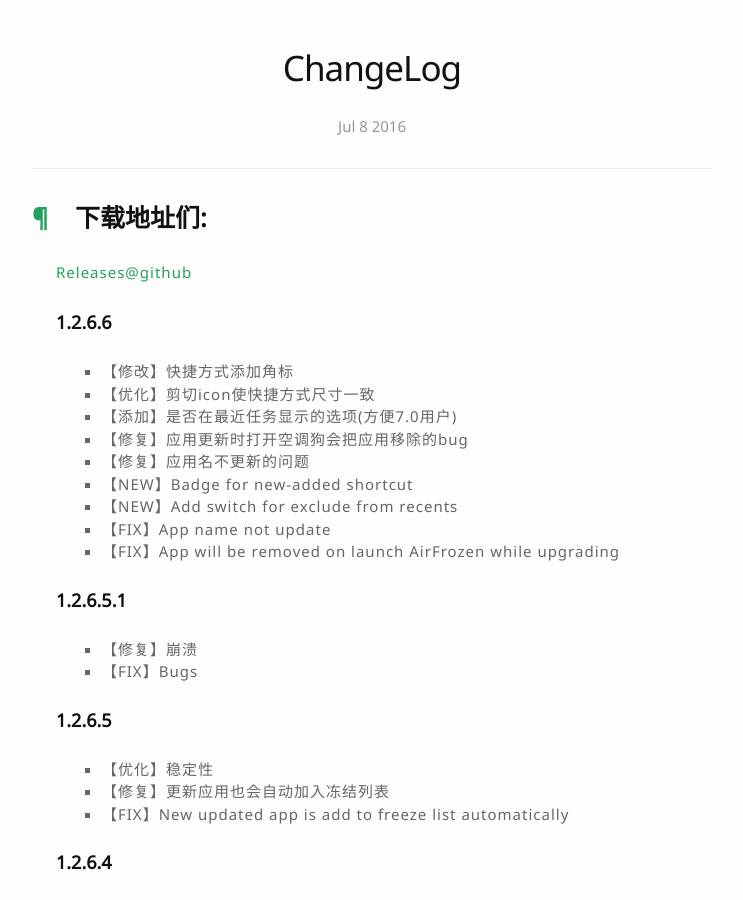
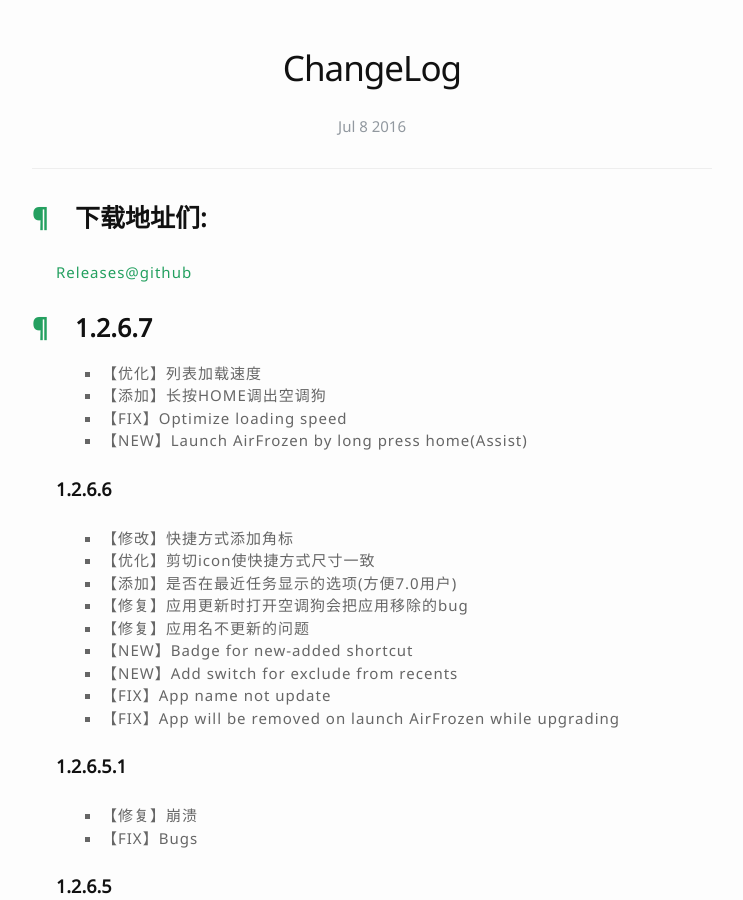
Before and after one commit to hyongbai/AirFrozen, a Jekyll site: the page built from _posts/2016-07-08-changelog.md, in a window 1280 px wide and 900 px high. Shown: the whole window, without its empty margins (268-1011 px from the left). Built offline with Jekyll 4.4.1, drawn with Linux system fonts in a browser that asks for light colours; nearby versions of some CDN libraries.

Commit message:
【发布】1.2.6.7

```diff
--- a/_posts/2016-07-08-changelog.md
+++ b/_posts/2016-07-08-changelog.md
@@ -7,6 +7,12 @@ permalink: /changelog/
 ## 下载地址们:
 
 [Releases@github](https://github.com/hyongbai/AirFrozen/releases)
+
+## 1.2.6.7
+- 【优化】列表加载速度
+- 【添加】长按HOME调出空调狗
+- 【FIX】Optimize loading speed
+- 【NEW】Launch AirFrozen by long press home(Assist)
 
 ### 1.2.6.6
 - 【修改】快捷方式添加角标
```
Also changed, not shown: assets/me_yourbay_airfrozen.json (+4 -4 lines).
